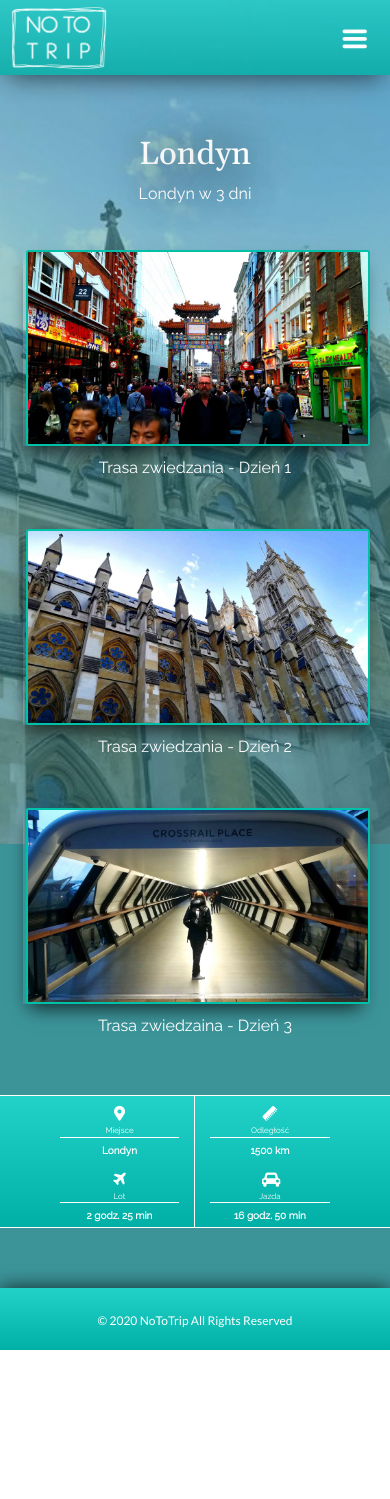
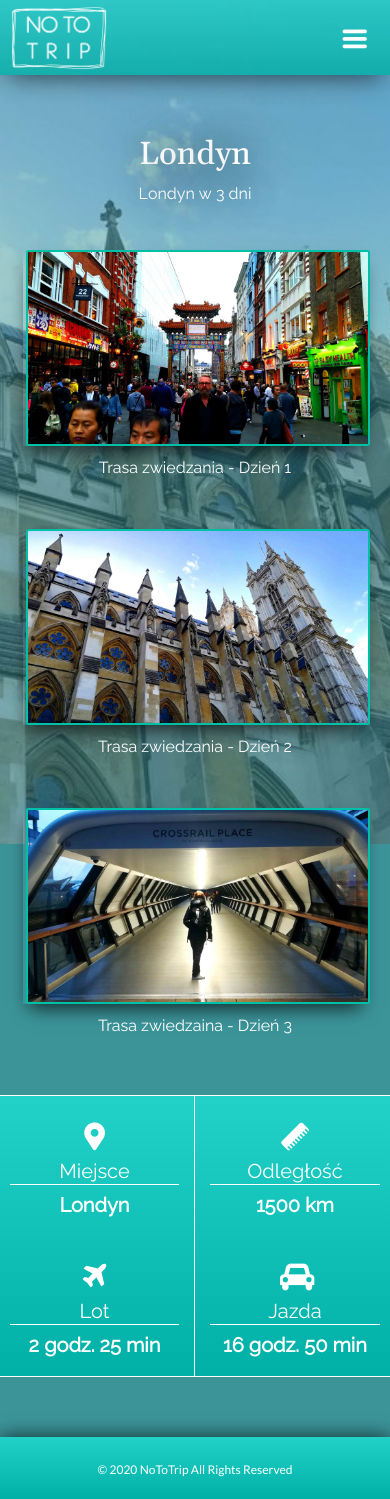
Before and after one commit to bartek3pl/NoToTrip, a React (Create React App) app: page /londyn in a window 390 px wide. Before the commit the page ends 1350 px from the top, so only its background shows below. Built offline with nearby package versions, Linux system fonts and the light colour scheme; a web font is replaced by a local one.

Commit message:
Update articles page
* Add mobile figcaption margin
* Change mobile Numbers Section size and grid

```diff
--- a/src/components/articlesPage/NumbersSection.scss
+++ b/src/components/articlesPage/NumbersSection.scss
@@ -77,16 +77,13 @@
 @media screen and (max-width: 1200px) {
   .numbers-section-page {
     .numbers-section-container {
-      max-width: 90%;
+      max-width: 100%;
     }
   }
 }
 
 @media screen and (max-width: 992px) {
   .box {
-    padding-top: 0.8rem;
-    padding-bottom: 0.8rem;
-
     h5 {
       font-size: 1.8rem;
       border-bottom: 0.1rem #fff solid;
@@ -130,28 +127,25 @@
 
 @media screen and (max-width: 576px) {
   .numbers-section-column {
-    width: 19.2rem;
+    width: 29rem;
   }
 }
 
 @media screen and (max-width: 550px) {
   .numbers-section-column {
-    width: 18rem;
+    width: 27rem;
   }
 
   .box {
-    padding-top: 0.4rem;
-    padding-bottom: 0.4rem;
-
     h5 {
-      font-size: 0.8rem;
+      font-size: 2rem;
       border-bottom: 0.1rem #fff solid;
       padding-bottom: 0.1rem;
     }
 
     p {
       margin-top: 0rem;
-      font-size: 1rem;
+      font-size: 2rem;
     }
   }
 
@@ -160,42 +154,60 @@
   }
 
   .icon-location {
-    font-size: 1.6rem;
+    font-size: 3rem;
   }
 
   .icon-ruler {
-    font-size: 1.6rem;
+    font-size: 3rem;
   }
 
   .icon-flight {
-    font-size: 1.6rem;
+    font-size: 3rem;
   }
 
   .icon-cab {
-    font-size: 1.6rem;
+    font-size: 3rem;
+  }
+}
+
+@media screen and (max-width: 510px) {
+  .numbers-section-column {
+    width: 25rem;
+  }
+}
+
+@media screen and (max-width: 510px) {
+  .numbers-section-column {
+    width: 22rem;
   }
 }
 
 @media screen and (max-width: 410px) {
   .numbers-section-column {
-    width: 15rem;
+    width: 20rem;
+  }
+}
+
+@media screen and (max-width: 370px) {
+  .numbers-section-column {
+    width: 17.5rem;
   }
 }
 
 @media screen and (max-width: 322px) {
   .numbers-section-column {
-    width: 11.2rem;
+    width: 16rem;
   }
 }
 
-@media screen and (max-width: 280px) {
+@media screen and (max-width: 290px) {
   .numbers-section-column {
-    width: 9.6rem;
+    width: 14rem;
   }
 }
 
 @media screen and (max-width: 250px) {
   .numbers-section-column {
-    width: 8rem;
+    width: 12rem;
   }
 }
--- a/src/pages/ArticleContainer.scss
+++ b/src/pages/ArticleContainer.scss
@@ -89,6 +89,8 @@
 
 .article-figcaption {
   color: #000;
+  margin-left: 0.8rem;
+  margin-right: 0.8rem;
   margin-top: 1.6rem !important;
   margin-bottom: 2.4rem !important;
   font-size: 1.8rem;
```
